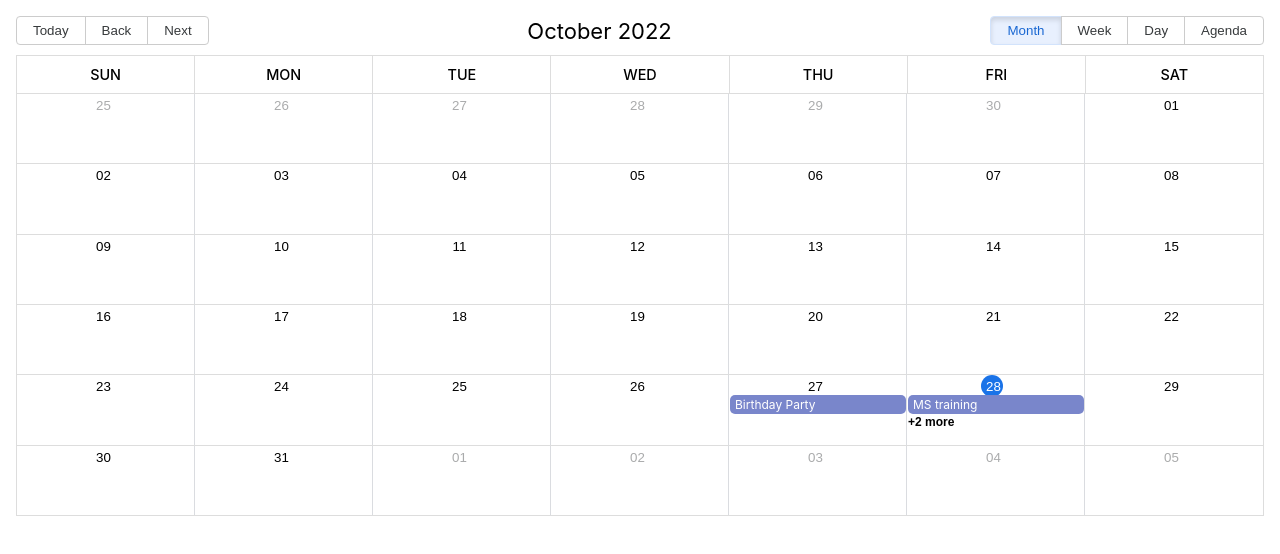
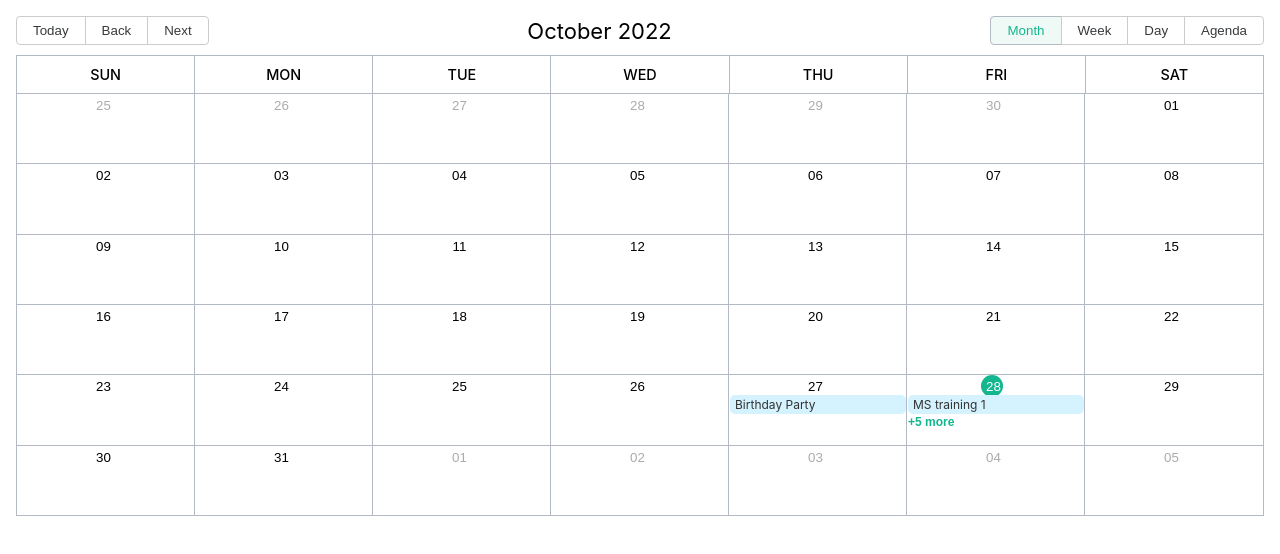
Before and after one commit to intelligaia/react-big-calendar, a React (Create React App) app: page / in a window 1280 px wide. Shown: the top 554 px of the page. Built offline with nearby package versions, Linux system fonts and the light colour scheme.

Commit message:
Theme updates

```diff
--- a/src/App.js
+++ b/src/App.js
@@ -16,7 +16,7 @@ const events = [
   },
   {
     id: 1,
-    title: "MS training",
+    title: "MS training 1",
     allDay: true,
     start: new Date(2022, 9, 28, 14, 0, 0),
     end: new Date(2022, 9, 28, 16, 30, 0),
@@ -24,6 +24,30 @@ const events = [
   },
   {
     id: 2,
+    title: "MS training 2",
+    allDay: true,
+    start: new Date(2022, 9, 28, 14, 0, 0),
+    end: new Date(2022, 9, 28, 16, 30, 0),
+    resourceId: 2,
+  },
+  {
+    id: 4,
+    title: "MS training 3",
+    allDay: true,
+    start: new Date(2022, 9, 28, 14, 0, 0),
+    end: new Date(2022, 9, 28, 16, 30, 0),
+    resourceId: 2,
+  },
+  {
+    id: 5,
+    title: "MS training 4",
+    allDay: true,
+    start: new Date(2022, 9, 28, 14, 0, 0),
+    end: new Date(2022, 9, 28, 16, 30, 0),
+    resourceId: 2,
+  },
+  {
+    id: 6,
     title: "Team lead meeting",
     start: new Date(2022, 9, 28, 5, 30, 0),
     end: new Date(2022, 9, 28, 6, 30, 0),
--- a/src/customBigCalendar.css
+++ b/src/customBigCalendar.css
@@ -13,10 +13,13 @@
 .rbc-toolbar button:hover,
 .rbc-toolbar button.rbc-active,
 .rbc-toolbar button.rbc-active:hover {
-  background: #e8f0fe;
-  color: #1967d2;
-  border-color: #d2e3fc;
+  background: #EFFAF7;
+    color: #13B68F;
+  border-color: #B4BAC5;
+  box-shadow: none;
 }
+
+
 .rbc-toolbar .rbc-toolbar-label {
   font-size: 22px;
   font-weight: 400;
@@ -26,10 +29,14 @@
   /*padding: 10px 3px;  Removed as impacting on Week panel*/
   font-weight: 500;
   text-transform: uppercase;
+  border-bottom: 1px solid #B4BAC5;
 }
 
+.rbc-header + .rbc-header {
+  border-left: 1px solid #B4BAC5;
+}
 .rbc-day-bg + .rbc-day-bg {
-  border-left: 1px solid #dadce0;
+  border-left: 1px solid #B4BAC5;
 }
 
 .rbc-current .rbc-button-link {
@@ -38,7 +45,7 @@
 
 .rbc-current .rbc-button-link:after {
   content: "";
-  background: #1a73e8;
+  background: #13B68F;
   position: absolute;
   width: 22px;
   height: 22px;
@@ -69,6 +76,9 @@
   color: #20212461;
 }
 
+.rbc-month-view{
+  border: 1px solid #B4BAC5;
+}
 .rbc-month-view .rbc-header {
   padding: 10px 3px;
 }
@@ -97,9 +107,19 @@
 .rbc-event,
 .rbc-day-slot .rbc-background-event {
   font-size: 12px;
-  background-color: rgb(121 134 203);
+  background-color: #D4F3FF;
+  color: #333;
+}
+
+.rbc-day-slot .rbc-event, .rbc-day-slot .rbc-background-event {
+  border:none;
 }
 
 .rbc-show-more {
   font-size: 12px;
+  color: #13B68F;
 }
+
+.rbc-month-row + .rbc-month-row{
+  border-top: 1px solid #B4BAC5;
+}
```
